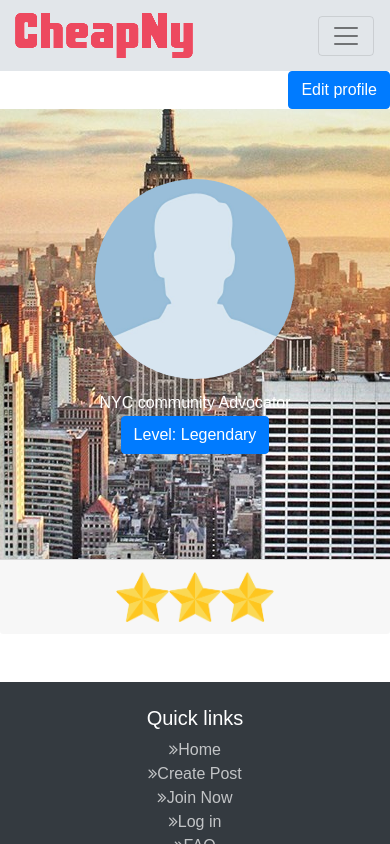
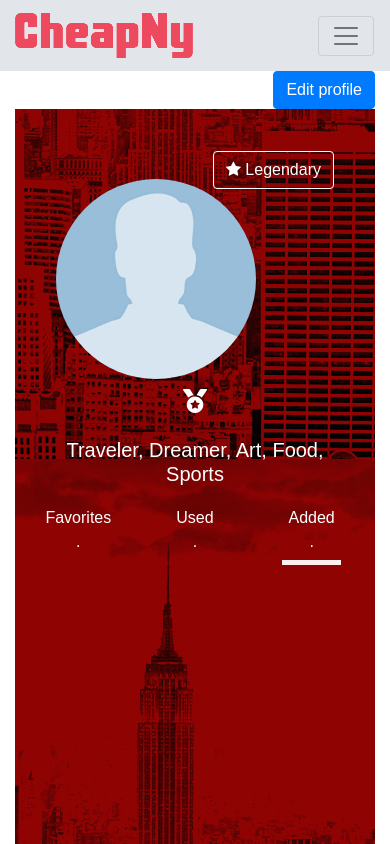
Before and after one commit to electrone901/cheap-nyc-frontend-final, a React (Create React App) app: page /profile/1 in a window 390 px wide. Shown: the top 844 px of the page. Built offline with nearby package versions, Linux system fonts and the light colour scheme; no server answers.

Commit message:
add userProfile

```diff
--- a/src/component/user/UserProfile.js
+++ b/src/component/user/UserProfile.js
@@ -11,6 +11,7 @@ import { postDeal } from '../../actions/addPostDeal';
 import userImage from '../../img/userProfile.jpg';
 // import starBash from '../../img/starBash2.png';
 import starBash from '../../img/starBash.png';
+import trophy from '../../img/trophy.png';
 import { getUser } from '../../actions/authActions';
 
 class UserProfile extends Component{
@@ -86,23 +87,38 @@ class UserProfile extends Component{
     render(){
         const { err } = this.state;
         const { userData } = this.props.auth;
+        const line = <p>.</p>
 
         return(
-            <div className="constainer text-center">
+            <div className="container text-center">
                 <div className="text-right">
                     <Link to={`${userData._id}/edit`} className="btn btn-primary">Edit profile</Link>
                 </div>
                 <div className="card-body backgroundProfile profile-text">
                     <img src={ userData.image ? userData.image : userImage } className="thumbnail-user-profile" alt="Responsive" />
-                    <h5 className="card-title">{ userData.name }</h5>
-                    <p className="card-text">NYC community Advocator</p>
-                    <p className="btn btn-primary">Level: Legendary</p>
+                    <span className="btn btn-primary userLabel"><i class="fa fa-star" aria-hidden="true"></i> Legendary</span>
+                    <h4>
+                        <i className="fas fa-medal space-top"></i>
+                        { userData.name}
+                    </h4>
+                    <h5 className="card-footer">Traveler, Dreamer, Art, Food, Sports</h5>
+
+                    <div className="row">
+                        <div className="col-4">
+                            Favorites
+                            {line}
+                        </div>
+                        <div className="col-4">
+                            Used
+                            {line}
+                        </div>
+                        <div className="col-4 wh">
+                            Added
+                            {line}
+                        </div>
+                    </div>
                 </div>
-                <div className="card-footer">
-                    <img src={starBash} className="start-img" alt="Responsive" />
-                    <img src={starBash} className="start-img" alt="Responsive" />
-                    <img src={starBash} className="start-img" alt="Responsive" />
-                </div>
+
             </div>
         );
     }
--- a/src/index.css
+++ b/src/index.css
@@ -326,12 +326,29 @@ Description     : A file that contains all styles for Carousel.js.
   background-image: url("/images/b2.jpg");
   background-position: center;
   height: 500px;
+  /* opacity: 0.5; */
+  z-index: 1;
+  background-color: rgb(144, 3, 3);
+  background-blend-mode: darken;
+  position: relative;
 }
+
 .thumbnail-user-profile {
   width: 200px;
   height: 200px;
   border-radius: 50%;
-  margin-top: 70px;
+  /* margin-top: 50px; */
+}
+.userLabel {
+  margin-top: -169px;
+  position: relative;
+  margin-left: -43px;
+  background-color: transparent;
+  border-color: white;
+}
+.fa-medal:before {
+  content: "\f5a2";
+  font-size: x-large;
 }
 
 /* POST CONFIRMATION PAGE */
@@ -457,12 +474,23 @@ input:hover .hover-img span {
     margin-top: 50px;
   }
   .backgroundProfile {
-    height: 450px;
+    /* height: 450px; */
+    height: 1450px;
   }
   .start-img {
     height: 50px;
   }
 
+  .wh:after {
+    content: "";
+    position: absolute;
+    border-top: 5px solid rgb(255, 240, 240);
+    left: 25%;
+    bottom: 0;
+    width: 50%;
+    height: 0.2px;
+    margin-bottom: -10px;
+  }
 
   /* Deal */
   .img-thumbnail {
```
Also changed, not shown: src/img/trophy.png (added).
